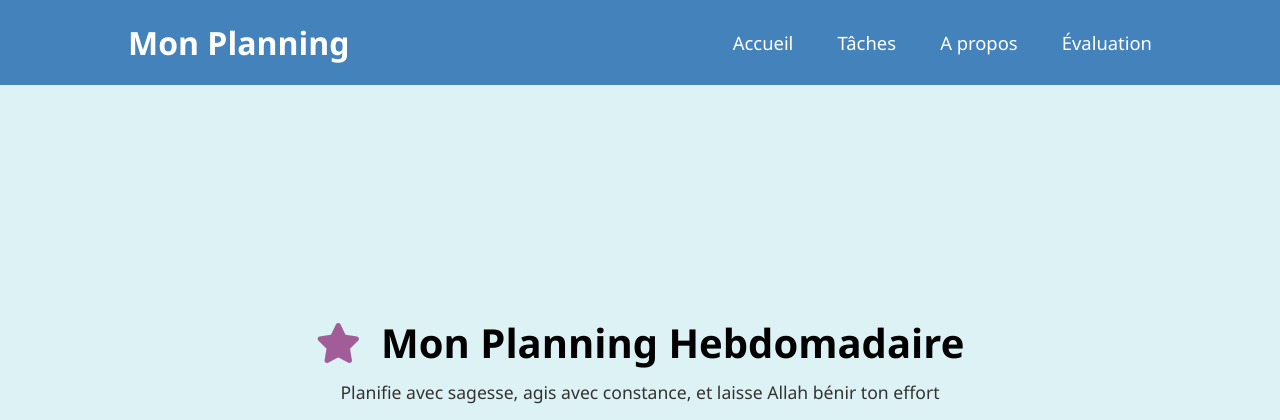
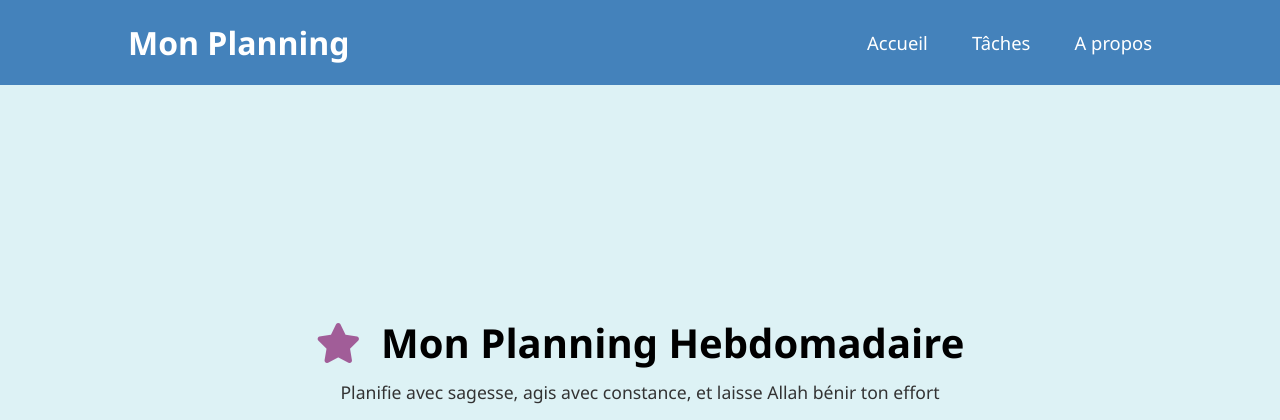
Before and after one commit to dyhiaHachemi/monplanning, a PHP site: page /index.php in a window 1280 px wide. Shown: the top 420 px of the page. Run offline with PHP 8.4, Linux system fonts and the light colour scheme; some libraries are stand-ins or nearby versions.

Commit message:
Modification du header

```diff
--- a/includes/header.php
+++ b/includes/header.php
@@ -19,7 +19,6 @@
             <a href="/monplanning/index.php" style="--i:0;">Accueil</a>
             <a href="/monplanning/dashboard.php"style="--i:1;">Tâches</a>
             <a href="/monplanning/apropos.php" style="--i:2;">A propos</a>
-            <a href="/monplanning/evaluation.php" style="--i:3;">Évaluation</a>
         </nav>
     </header>
 </body>
```
